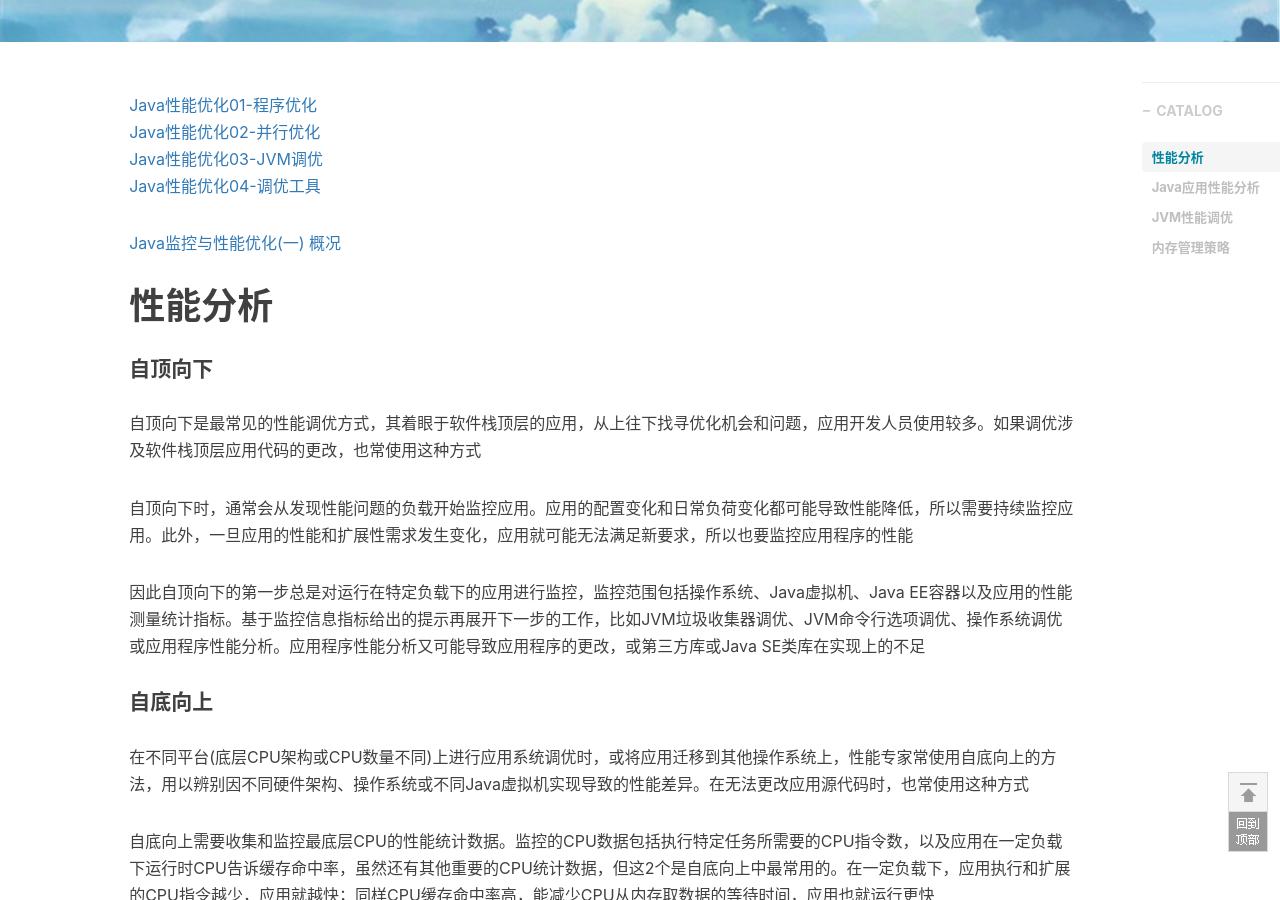
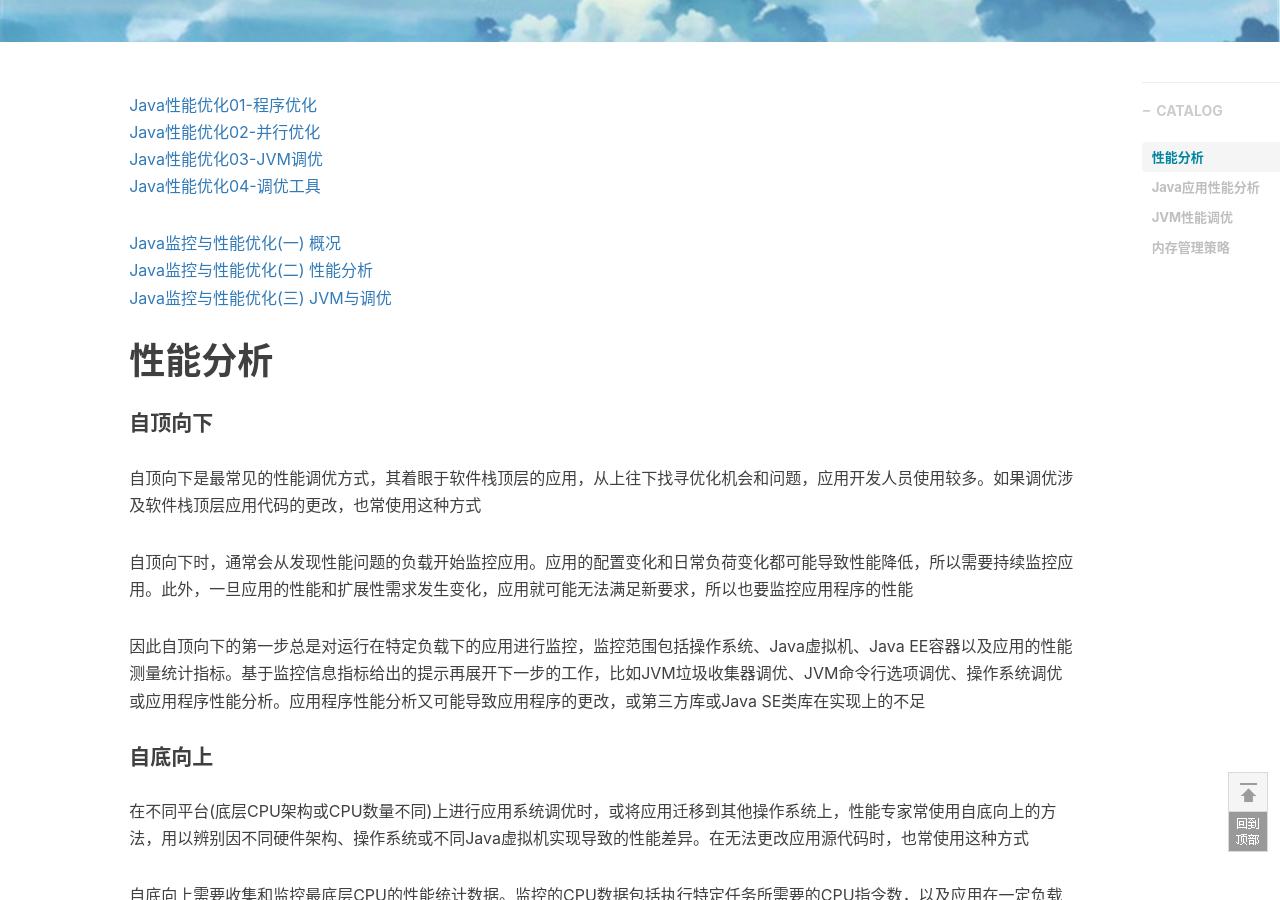
Before and after one commit to zhouj000/zhouj000.github.io, a Jekyll site: the page built from _posts/2020/2020-02-04-java-monitoring-optimization-1.markdown, in a window 1280 px wide and 900 px high, scrolled down 415 px. Built offline with Jekyll 4.4.1, drawn with Linux system fonts in a browser that asks for light colours; nearby versions of some CDN libraries; comment, search, counter and statistics services are not loaded.

Commit message:
new blog

```diff
--- a/_posts/2020/2020-02-04-java-monitoring-optimization-1.markdown
+++ b/_posts/2020/2020-02-04-java-monitoring-optimization-1.markdown
@@ -16,7 +16,8 @@ tags:
 [Java性能优化04-调优工具](https://zhouj000.github.io/2019/01/11/java-optimize-04/)
 
 [Java监控与性能优化(一) 概况](https://zhouj000.github.io/2020/02/04/java-monitoring-optimization-1/)
-
+[Java监控与性能优化(二) 性能分析](https://zhouj000.github.io/2020/11/15/java-monitoring-optimization-2/)
+[Java监控与性能优化(三) JVM与调优](https://zhouj000.github.io/2021/10/10/java-monitoring-optimization-3/)
 
 
 
--- a/_posts/2020/2020-11-15-java-monitoring-optimization-2.markdown
+++ b/_posts/2020/2020-11-15-java-monitoring-optimization-2.markdown
@@ -17,7 +17,7 @@ tags:
 
 [Java监控与性能优化(一) 概况](https://zhouj000.github.io/2020/02/04/java-monitoring-optimization-1/)
 [Java监控与性能优化(二) 性能分析](https://zhouj000.github.io/2020/11/15/java-monitoring-optimization-2/)
-
+[Java监控与性能优化(三) JVM与调优](https://zhouj000.github.io/2021/10/10/java-monitoring-optimization-3/)
 
 
 
```
